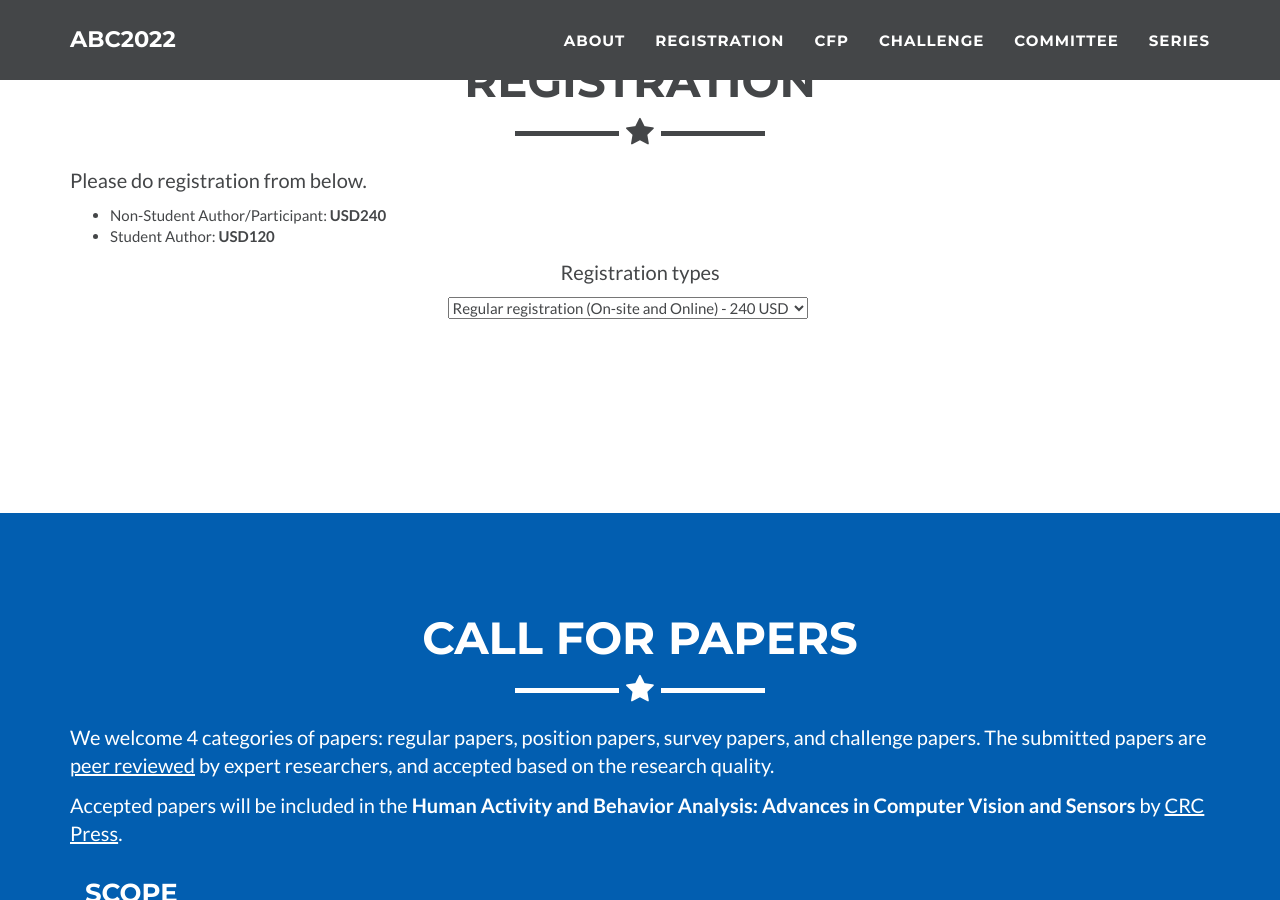
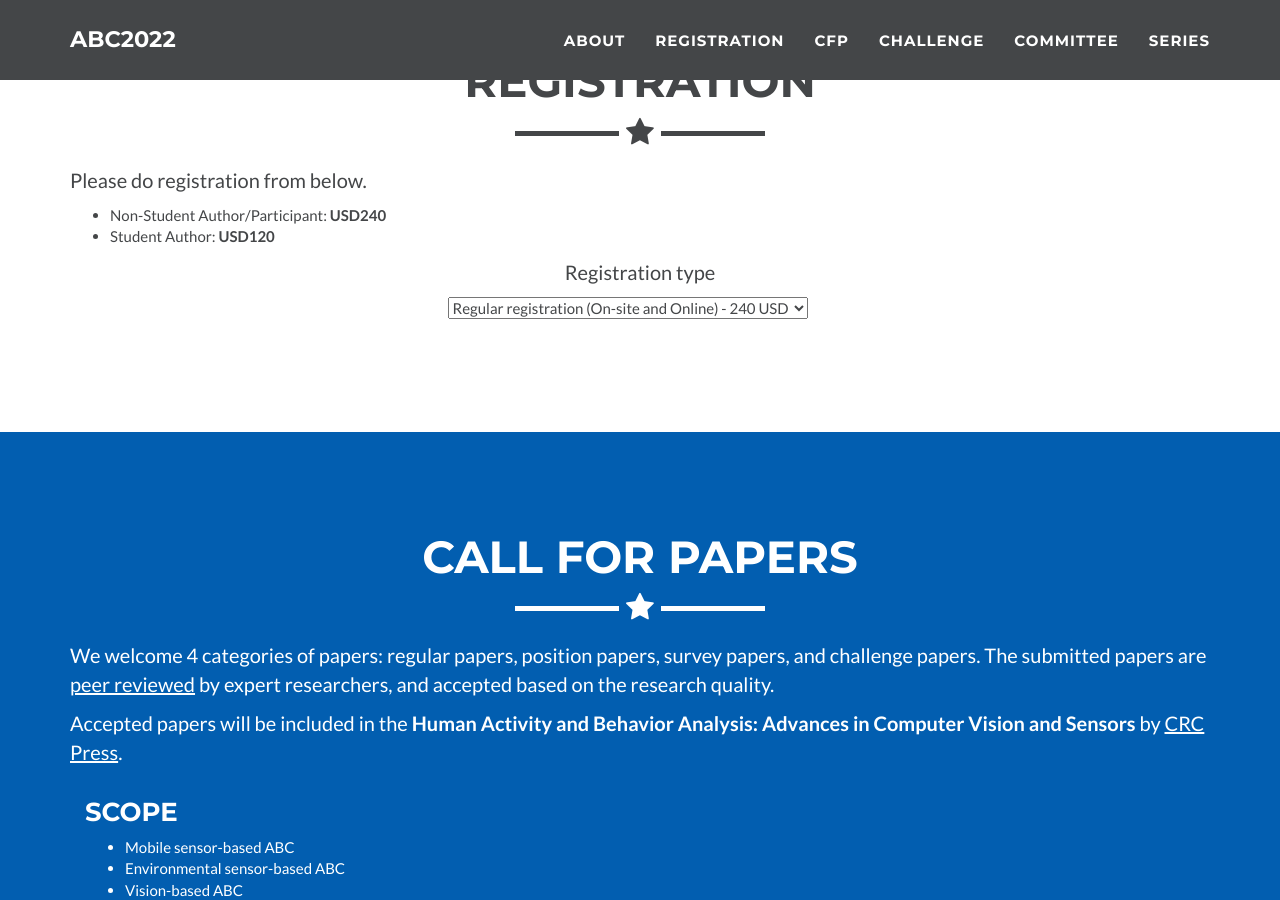
Before and after one commit to abc-research/abc-research.github.io, a Jekyll site: the page built from index.html, in a window 1280 px wide and 900 px high, scrolled down 1477 px. Built offline with Jekyll 4.4.1, drawn with Linux system fonts in a browser that asks for light colours; comment, search, counter and statistics services are not loaded.

Commit message:
Update registration.html

```diff
--- a/_includes/registration.html
+++ b/_includes/registration.html
@@ -18,11 +18,10 @@
 
 
 
-
 <div id="smart-button-container">
       <div style="text-align: center;">
         <div style="margin-bottom: 1.25rem;">
-          <p>Registration types</p>
+          <p>Registration type</p>
           <select id="item-options"><option value="Regular registration (On-site and Online)" price="240">Regular registration (On-site and Online) - 240 USD</option><option value="Student registration (On-site and Online)" price="120">Student registration (On-site and Online) - 120 USD</option></select>
           <select style="visibility: hidden" id="quantitySelect"></select>
         </div>
@@ -39,7 +38,7 @@
     if (!isNaN(quantity)) {
       quantitySelect.style.visibility = "visible";
     }
-    var orderDescription = 'Registration types';
+    var orderDescription = 'Registration type';
     if(orderDescription === '') {
       orderDescription = 'Item';
     }
@@ -122,12 +121,6 @@
   initPayPalButton();
     </script>
 
-
-
-                <div class="col-lg-12 text-center">
-                    <a href="https://sites.google.com/view/abc2021-reg/home?authuser=0" class="btn btn-lg btn-outline"/>
-                        <i class="fa fa-sign-in"></i> Registration </a>
-                </div>
             </div>
         </div>
     </section>
```
